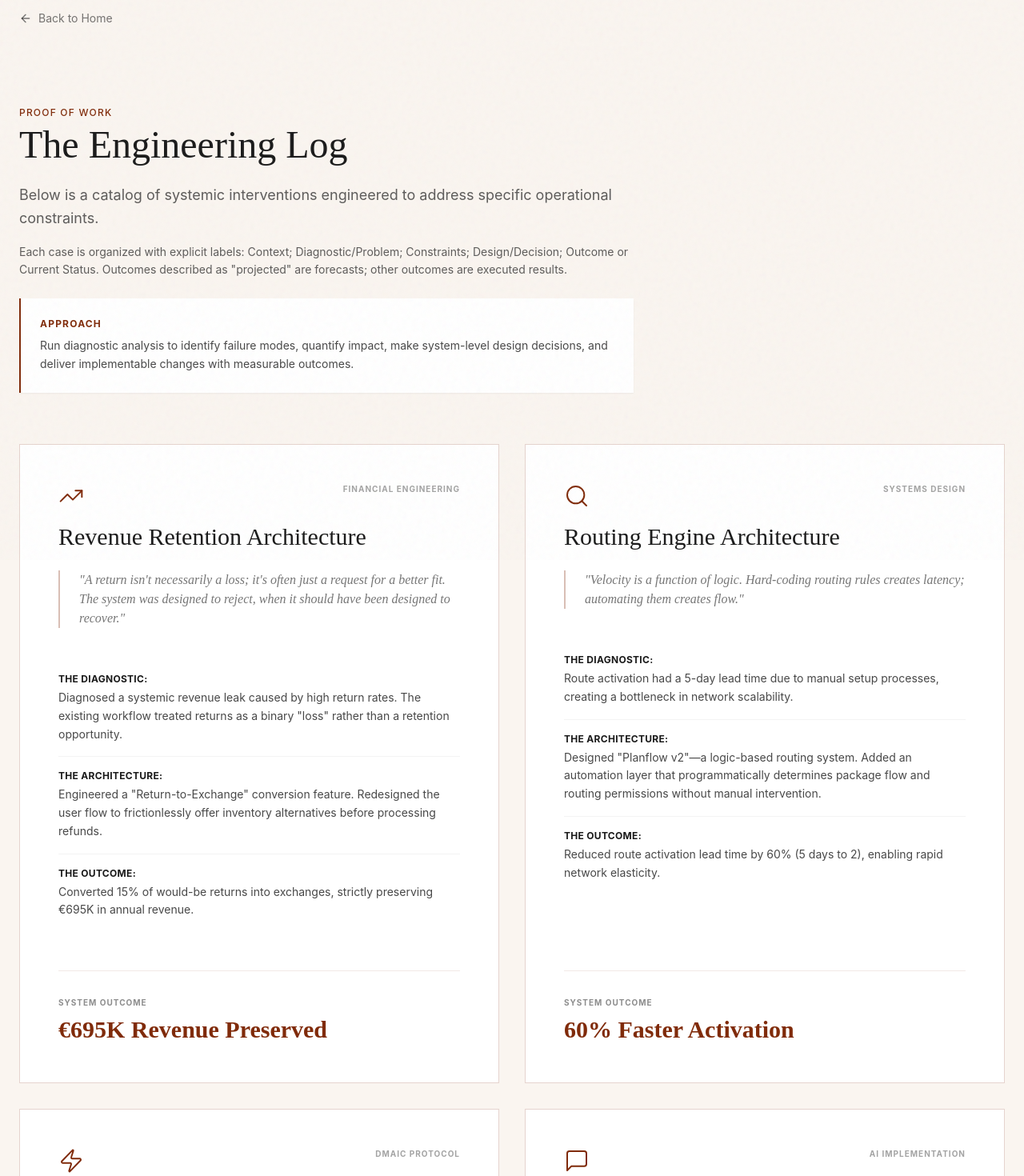
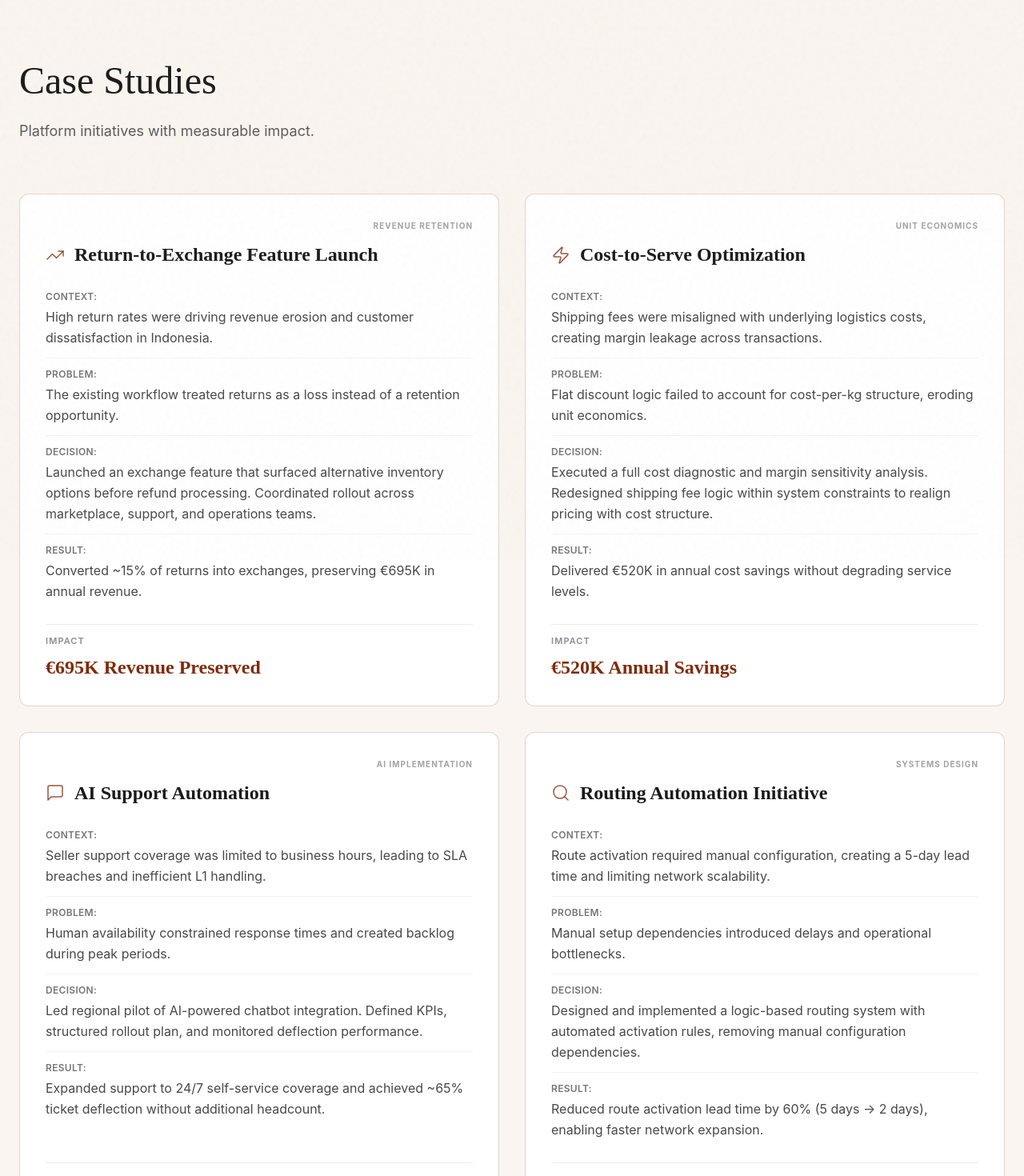
Before and after one commit to jkhan31/jasonkhanani-website, a Next.js app: page /case-studies in a window 1280 px wide. Shown: the part 100-1570 px from the top of the page at 80% size. Built offline with nearby package versions, Linux system fonts and the light colour scheme.

Commit message:
Update case studies content, enhance layout, and add case studies CTA in resume page

```diff
--- a/constants.ts
+++ b/constants.ts
@@ -8,63 +8,63 @@ export const SITE_URL = `https://${SITE_DOMAIN}`;
 export const CASE_STUDIES: CaseStudy[] = [
   {
     id: 'revenue-preservation',
-    title: 'Revenue Retention Architecture',
-    stealthTitle: 'Financial Engineering',
-    hook: 'A return isn\'t necessarily a loss; it\'s often just a request for a better fit. The system was designed to reject, when it should have been designed to recover.',
+    title: 'Return-to-Exchange Feature Launch',
+    stealthTitle: 'Revenue Retention',
     details: [
-      '**The Diagnostic:** Diagnosed a systemic revenue leak caused by high return rates. The existing workflow treated returns as a binary "loss" rather than a retention opportunity.',
-      '**The Architecture:** Engineered a "Return-to-Exchange" conversion feature. Redesigned the user flow to frictionlessly offer inventory alternatives before processing refunds.',
-      '**The Outcome:** Converted 15% of would-be returns into exchanges, strictly preserving €695K in annual revenue.'
+      '**Context:** High return rates were driving revenue erosion and customer dissatisfaction in Indonesia.',
+      '**Problem:** The existing workflow treated returns as a loss instead of a retention opportunity.',
+      '**Decision:** Launched an exchange feature that surfaced alternative inventory options before refund processing. Coordinated rollout across marketplace, support, and operations teams.',
+      '**Result:** Converted ~15% of returns into exchanges, preserving €695K in annual revenue.'
     ],
     impact: '€695K Revenue Preserved'
   },
   {
-    id: 'logistics-optimization',
-    title: 'Routing Engine Architecture',
-    stealthTitle: 'Systems Design',
-    hook: 'Velocity is a function of logic. Hard-coding routing rules creates latency; automating them creates flow.',
+    id: 'network-reengineering',
+    title: 'Cost-to-Serve Optimization',
+    stealthTitle: 'Unit Economics',
     details: [
-      '**The Diagnostic:** Route activation had a 5-day lead time due to manual setup processes, creating a bottleneck in network scalability.',
-      '**The Architecture:** Designed "Planflow v2"—a logic-based routing system. Added an automation layer that programmatically determines package flow and routing permissions without manual intervention.',
-      '**The Outcome:** Reduced route activation lead time by 60% (5 days to 2), enabling rapid network elasticity.'
-    ],
-    impact: '60% Faster Activation'
-  },
-  {
-    id: 'network-reengineering',
-    title: 'Cost-to-Serve Engineering',
-    stealthTitle: 'DMAIC Protocol',
-    hook: 'The "Silent Bleed" of a business is always found in the unit economics. You cannot scale a system with negative gross margins.',
-    details: [
-      '**The Diagnostic:** Shipping logistics fees were misaligned with actual cost-to-serve, creating a "Silent Bleed" on every unit sold.',
-      '**The Architecture:** Executed a full DMAIC (Define, Measure, Analyze, Improve, Control) cycle. Redesigned the fee structure based on granular margin sensitivity analysis.',
-      '**The Outcome:** Corrected the unit economics to save €520K annually without degrading service levels.'
+      '**Context:** Shipping fees were misaligned with underlying logistics costs, creating margin leakage across transactions.',
+      '**Problem:** Flat discount logic failed to account for cost-per-kg structure, eroding unit economics.',
+      '**Decision:** Executed a full cost diagnostic and margin sensitivity analysis. Redesigned shipping fee logic within system constraints to realign pricing with cost structure.',
+      '**Result:** Delivered €520K in annual cost savings without degrading service levels.'
     ],
     impact: '€520K Annual Savings'
   },
   {
     id: 'support-automation',
-    title: 'Automated Support Layer',
+    title: 'AI Support Automation',
     stealthTitle: 'AI Implementation',
-    hook: 'Human empathy is a finite resource. It should be reserved for complex problems, not wasted on reciting FAQs.',
     details: [
-      '**The Diagnostic:** The Seller Helpdesk was bottlenecked by human availability, creating SLA breaches outside of business hours.',
-      '**The Architecture:** Deployed an AI-driven support automation layer. Mapped the "Ticket Deflection" logic to handle L1 queries autonomously 24/7.',
-      '**The Outcome:** Achieved a 60% deflection rate, effectively removing the noise so human agents could focus purely on high-complexity resolution.'
+      '**Context:** Seller support coverage was limited to business hours, leading to SLA breaches and inefficient L1 handling.',
+      '**Problem:** Human availability constrained response times and created backlog during peak periods.',
+      '**Decision:** Led regional pilot of AI-powered chatbot integration. Defined KPIs, structured rollout plan, and monitored deflection performance.',
+      '**Result:** Expanded support to 24/7 self-service coverage and achieved ~65% ticket deflection without additional headcount.'
     ],
-    impact: '60% Ticket Deflection'
+    impact: '65% Ticket Deflection'
+  },
+  {
+    id: 'logistics-optimization',
+    title: 'Routing Automation Initiative',
+    stealthTitle: 'Systems Design',
+    details: [
+      '**Context:** Route activation required manual configuration, creating a 5-day lead time and limiting network scalability.',
+      '**Problem:** Manual setup dependencies introduced delays and operational bottlenecks.',
+      '**Decision:** Designed and implemented a logic-based routing system with automated activation rules, removing manual configuration dependencies.',
+      '**Result:** Reduced route activation lead time by 60% (5 days → 2 days), enabling faster network expansion.'
+    ],
+    impact: '60% Faster Activation'
   },
   {
     id: 'pmo-standardization',
-    title: 'Global Workflow Unification',
-    stealthTitle: 'Process Architecture',
-    hook: 'Fragmentation is friction. A distributed team cannot run on local dialects; it needs a global protocol to ensure interoperability.',
+    title: 'Global Onboarding Standardization',
+    stealthTitle: 'Process Standardization',
     details: [
-      '**The Diagnostic:** Regional onboarding workflows were fragmented, leading to high cross-functional friction and a flood of avoidable support tickets.',
-      '**The Architecture:** Standardized disparate regional processes into a single Unified Global System. Built and codified the Global SOP (Standard Operating Procedure) to enforce consistency.',
-      '**The Outcome:** Drastically reduced cross-functional friction and support ticket volume, creating a scalable onboarding pipeline.'
+      '**Context:** Regional seller onboarding workflows were fragmented, creating cross-functional friction and avoidable support volume.',
+      '**Problem:** Inconsistent processes across markets limited scalability and created operational confusion.',
+      '**Decision:** Standardized regional onboarding into a unified global model. Clarified ownership boundaries and codified shared operating procedures.',
+      '**Result:** Reduced cross-functional friction and support ticket volume, enabling scalable onboarding across markets.'
     ],
-    impact: 'Unified Global Protocol'
+    impact: 'Unified Global Operating Model'
   }
 ];
 
--- a/pages/case-studies.tsx
+++ b/pages/case-studies.tsx
@@ -3,7 +3,7 @@ import Link from 'next/link';
 import Head from 'next/head';
 import { SectionHeader } from '../components/SectionHeader';
 import { CASE_STUDIES } from '../constants';
-import { TrendingUp, Search, Zap, MessageSquare, Layout, LucideIcon, ArrowLeft, ArrowRight } from 'lucide-react';
+import { TrendingUp, Search, Zap, MessageSquare, Layout, LucideIcon, ArrowRight } from 'lucide-react';
 import { CaseStudy } from '../types';
 
 // Map case study IDs to specific icons
@@ -18,14 +18,14 @@ const getIconForStudy = (id: string): LucideIcon => {
   return iconMap[id] || Zap;
 };
 
-// Helper to parse the bold markdown from constants (e.g. "**The Diagnostic:** Text")
+// Helper to parse the bold markdown from constants (e.g. "**Context:** Text")
 const DetailItem: React.FC<{ text: string }> = ({ text }) => {
   const parts = text.split('**');
   // If we find the pattern **Label** Text, render it specially
   if (parts.length >= 3) {
     return (
-      <p className="text-sm text-sumiInk/80 leading-relaxed border-b border-sumiInk/5 pb-4 last:border-0">
-        <strong className="text-sumiInk font-bold tracking-wide text-xs uppercase block mb-1">
+      <p className="text-base text-sumiInk/80 leading-relaxed border-b border-sumiInk/5 pb-3 last:border-0">
+        <strong className="text-sumiInk/60 font-semibold tracking-wide text-xs uppercase block mb-1">
           {parts[1]}
         </strong>
         {parts[2]}
@@ -33,47 +33,46 @@ const DetailItem: React.FC<{ text: string }> = ({ text }) => {
     );
   }
   // Fallback for plain text
-  return <p className="text-sm text-sumiInk/80 leading-relaxed border-b border-sumiInk/5 pb-4 last:border-0">{text}</p>;
+  return <p className="text-base text-sumiInk/80 leading-relaxed border-b border-sumiInk/5 pb-3 last:border-0">{text}</p>;
 };
 
 const CaseCard: React.FC<{ study: CaseStudy }> = ({ study }) => {
   const IconComponent = getIconForStudy(study.id);
 
   return (
-    <div className="group border-0.5 border-hankoRust/20 bg-white p-8 md:p-12 hover:border-hankoRust/50 transition-all duration-500 hover:shadow-lg relative overflow-hidden">
+    <div className="group border-0.5 border-hankoRust/20 bg-white rounded-xl p-6 md:p-8 hover:border-hankoRust/40 transition-all duration-500 hover:shadow-lg relative overflow-hidden">
       {/* Subtle background accent on hover */}
       <div className="absolute top-0 left-0 w-1 h-full bg-hankoRust opacity-0 group-hover:opacity-100 transition-opacity duration-500" />
 
       <div className="flex flex-col h-full">
         {/* Icon and Title Section */}
-        <div className="mb-8">
-          <div className="flex items-start justify-between mb-4">
-            <IconComponent className="w-8 h-8 text-hankoRust" strokeWidth={1.5} />
+        <div className="mb-5">
+          <div className="flex justify-end mb-3">
             <span className="text-[10px] uppercase tracking-widest font-bold text-sumiInk/40 group-hover:text-hankoRust transition-colors">
-              {study.stealthTitle || 'System Architecture'}
+              {study.stealthTitle || 'Platform Initiative'}
             </span>
           </div>
-          <h3 className="text-3xl font-serif text-sumiInk mb-4 leading-tight">
-            {study.title}
-          </h3>
-          <p className="text-base font-serif italic text-sumiInk/60 border-l-2 border-hankoRust/30 pl-6 my-6">
-            "{study.hook}"
-          </p>
+          <div className="flex items-center gap-3 mb-2">
+            <IconComponent className="w-6 h-6 text-hankoRust/80 shrink-0" strokeWidth={1.5} />
+            <h3 className="text-2xl font-serif font-bold text-sumiInk leading-snug">
+              {study.title}
+            </h3>
+          </div>
         </div>
 
-        {/* Challenge → Diagnostic → Outcome Details */}
-        <div className="space-y-4 mb-12 flex-grow">
+        {/* Details */}
+        <div className="space-y-3 mb-4 flex-grow">
           {study.details.map((detail: string, idx: number) => (
             <DetailItem key={idx} text={detail} />
           ))}
         </div>
 
-        {/* Impact Section with Hanko Rust accent */}
-        <div className="pt-8 border-t-0.5 border-hankoRust/10">
-          <span className="text-[10px] uppercase tracking-widest font-bold text-sumiInk/50 mb-2 block">
-            System Outcome
+        {/* Impact Section */}
+        <div className="pt-3 border-t-0.5 border-hankoRust/10">
+          <span className="text-[11px] uppercase tracking-widest font-semibold text-sumiInk/50 mb-2 block">
+            Impact
           </span>
-          <span className="text-3xl font-serif text-hankoRust font-bold">{study.impact}</span>
+          <span className="text-2xl font-serif text-hankoRust font-semibold">{study.impact}</span>
         </div>
       </div>
     </div>
@@ -84,52 +83,28 @@ const CaseStudies: React.FC = () => {
   return (
     <>
       <Head>
-        <title>Systems in Action | Jason K Hanani</title>
+        <title>Case Studies | Jason K Hanani</title>
         <meta
           name="description"
-          content="Real-world case studies with explicit Context, Diagnostic, Design decision, and Outcome labels. Quantified operational outcomes and current statuses included."
+          content="Selected platform initiatives with measurable business impact. Context, decision, and outcome for each case."
         />
-        <meta property="og:title" content="Systems in Action - Case Studies" />
+        <meta property="og:title" content="Case Studies - Jason K Hanani" />
         <meta property="og:description" content="€1.5M+ quantified impact across e-commerce, logistics, and operations." />
         <meta property="og:url" content="https://jasonkhanani.com/case-studies/" />
         <link rel="canonical" href="https://jasonkhanani.com/case-studies/" />
       </Head>
 
       <div className="min-h-screen bg-ricePaper">
-      {/* Back to Home Navigation */}
-      <div className="px-6 pt-8 max-w-7xl mx-auto">
-        <Link
-          href="/"
-          className="inline-flex items-center gap-2 text-sm text-sumiInk/60 hover:text-hankoRust transition-colors group"
-        >
-          <ArrowLeft size={16} className="group-hover:-translate-x-1 transition-transform" />
-          <span>Back to Home</span>
-        </Link>
-      </div>
-
       <div className="px-6 py-16 md:py-24 max-w-7xl mx-auto animate-in fade-in duration-700">
         <SectionHeader
-          eyebrow="Proof of Work"
-          title="The Engineering Log"
+          title="Case Studies"
           className="mb-6"
         />
 
-        {/* The Common Thread / Adaptive Architecture Box */}
         <div className="max-w-3xl mb-16">
-          <p className="text-lg text-sumiInk/70 leading-relaxed mb-4">
-            Below is a catalog of systemic interventions engineered to address specific operational constraints.
+          <p className="text-lg text-sumiInk/70 leading-relaxed mb-6">
+            Platform initiatives with measurable impact.
           </p>
-
-          <p className="text-sm text-sumiInk/70 leading-relaxed mb-6">
-            Each case is organized with explicit labels: Context; Diagnostic/Problem; Constraints; Design/Decision; Outcome or Current Status. Outcomes described as "projected" are forecasts; other outcomes are executed results.
-          </p>
-
-          <div className="bg-white border-l-2 border-hankoRust p-6 shadow-sm">
-            <h4 className="text-xs font-bold uppercase tracking-widest text-hankoRust mb-2">Approach</h4>
-            <p className="text-sm text-sumiInk/80 leading-relaxed">
-              Run diagnostic analysis to identify failure modes, quantify impact, make system-level design decisions, and deliver implementable changes with measurable outcomes.
-            </p>
-          </div>
         </div>
 
         {/* Case Studies Grid */}
@@ -141,18 +116,16 @@ const CaseStudies: React.FC = () => {
 
         {/* Footer Note - Redirect to Resume */}
         <div className="mt-16 pt-8 border-t-0.5 border-sumiInk/10 text-center">
-          {/* Bridge to Resume */}
           <div className="flex flex-col items-center gap-3">
             <p className="text-sm text-sumiInk/70">
-              These case studies represent specific architectural interventions.<br className="hidden md:block" />
-              For the full chronological context and role responsibilities:
+              For full role context and responsibilities:
             </p>
 
             <Link
               href="/resume"
               className="inline-flex items-center gap-2 text-sm font-bold text-hankoRust hover:text-sumiInk transition-colors group uppercase tracking-wider"
             >
-              <span>View Full Professional Chronology</span>
+              <span>View Resume</span>
               <ArrowRight size={14} className="group-hover:translate-x-1 transition-transform" />
             </Link>
           </div>
--- a/pages/resume.tsx
+++ b/pages/resume.tsx
@@ -1,7 +1,8 @@
 
 import React from 'react';
+import Link from 'next/link';
 import Head from 'next/head';
-import { Download, Mail, Linkedin } from 'lucide-react';
+import { Download, Mail, Linkedin, ArrowRight } from 'lucide-react';
 
 const ResumePage = () => {
   const colors = {
@@ -218,6 +219,21 @@ const ResumePage = () => {
             </div>
           </section>
 
+          {/* Case Studies CTA */}
+          <section className="relative z-10 border-t-0.5 pt-12 mt-12" style={{ borderColor: `${colors.ink}10` }}>
+            <h2 className="text-xs font-bold uppercase tracking-[0.2em] mb-4 text-foxOrange">Case Studies</h2>
+            <p className="text-base opacity-70 leading-relaxed mb-6 max-w-lg">
+              Selected platform initiatives with measurable impact across revenue, cost structure, automation, and multi-market operations.
+            </p>
+            <Link
+              href="/case-studies"
+              className="inline-flex items-center gap-2 text-sm font-bold text-hankoRust hover:text-sumiInk transition-colors group uppercase tracking-wider"
+            >
+              <span>View Case Studies</span>
+              <ArrowRight size={14} className="group-hover:translate-x-1 transition-transform" />
+            </Link>
+          </section>
+
         </div>
 
         <style dangerouslySetInnerHTML={{ __html: `
--- a/types.ts
+++ b/types.ts
@@ -3,7 +3,7 @@ export interface CaseStudy {
   id: string;
   title: string;
   stealthTitle: string;
-  hook: string;
+  hook?: string;
   details: string[];
   impact: string;
 }
```
